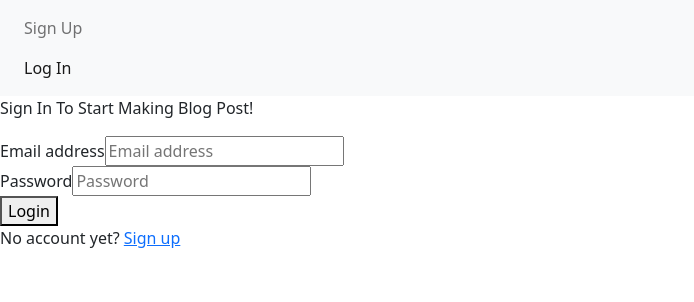
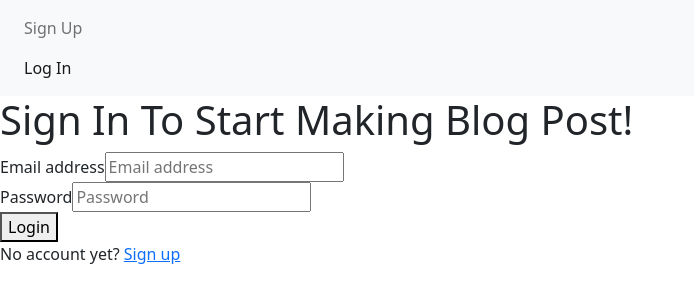
Before and after one commit to AngelRem1/BlogClient, a React (Create React App) app: page /login in a window 1280 px wide. Shown: the top 302 px of the page, without its empty margins (0-694 px from the left). Built offline with nearby package versions, Linux system fonts and the light colour scheme; no server answers.

Commit message:
should build successfully now

```diff
--- a/src/components/login.js
+++ b/src/components/login.js
@@ -27,7 +27,7 @@ const Login = () => {
       <main>
         <section>
           <div>
-            <p> Sign In To Start Making Blog Post! </p>
+            <h1> Sign In To Start Making Blog Post! </h1>
 
             <form>
               <div>
```
